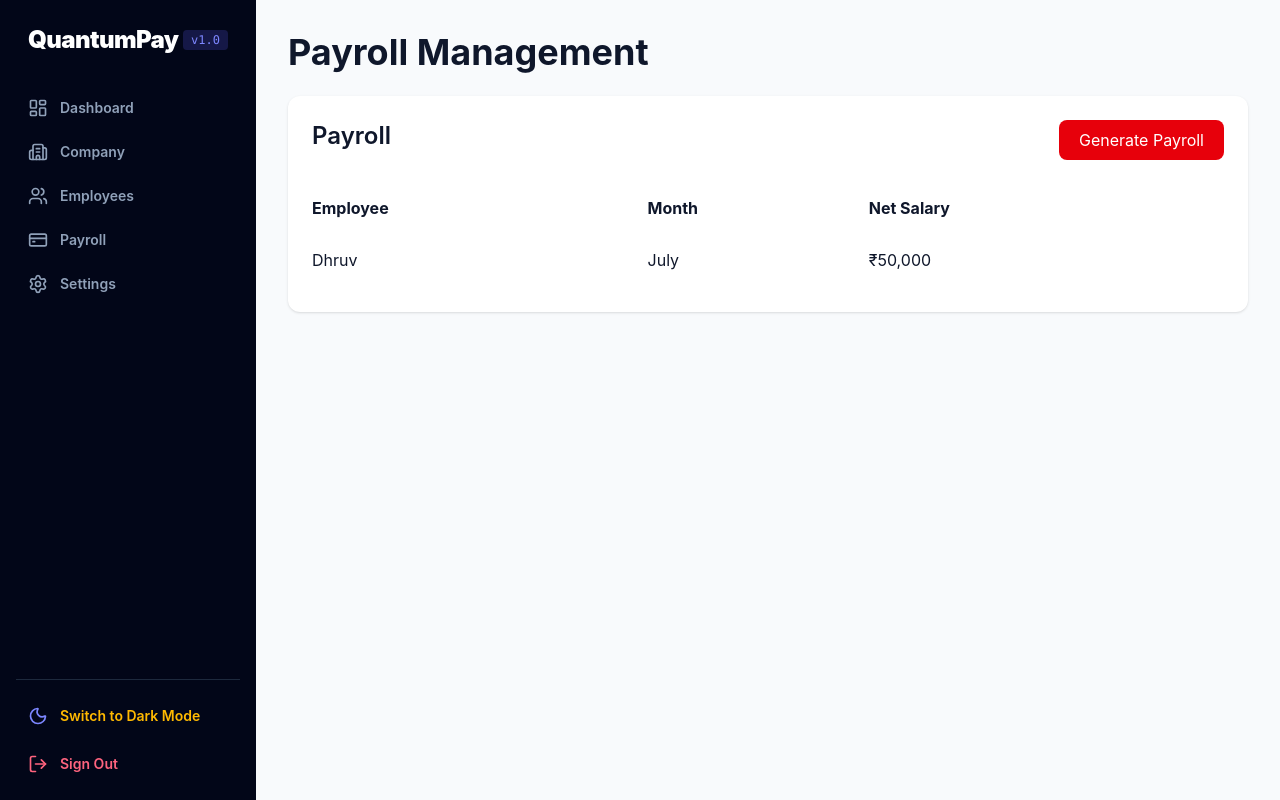
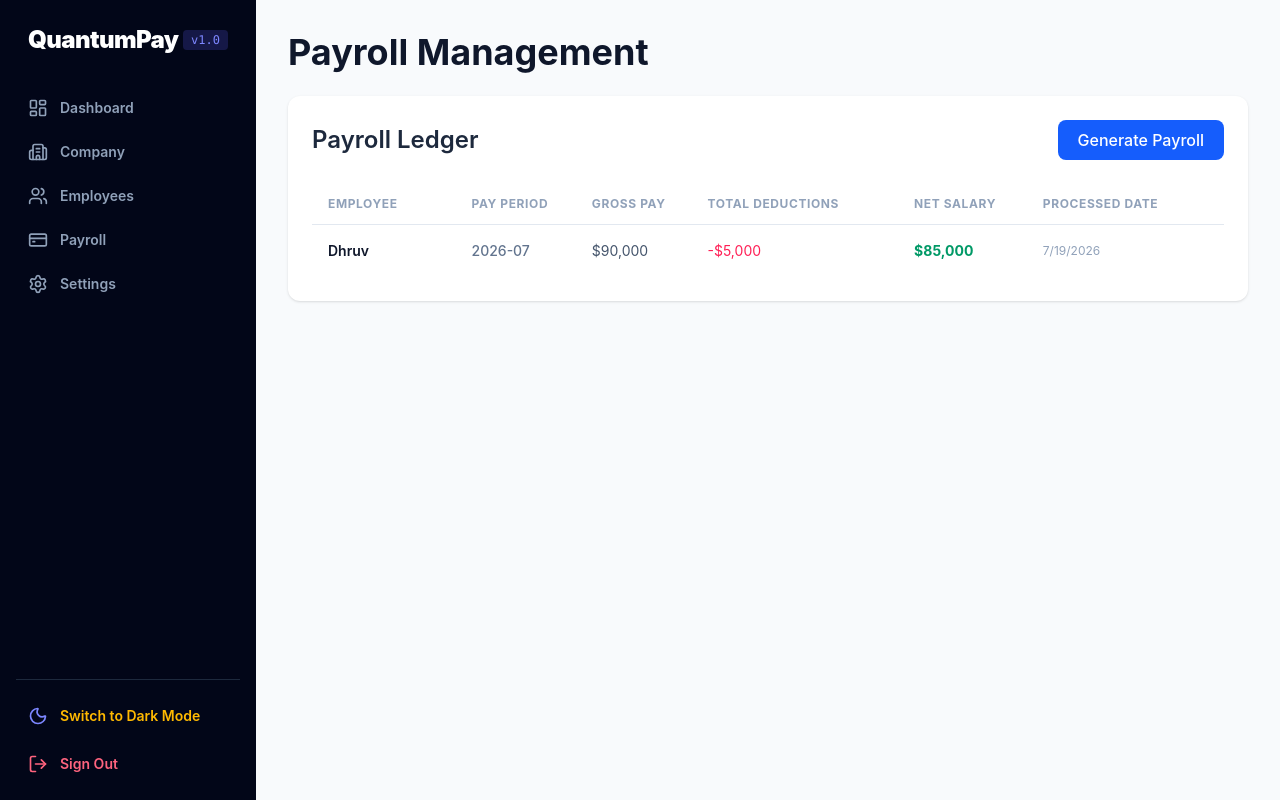
Before and after one commit to dhrumitcodes/AI-payroll-compliance-platform, a React (Vite) app in the folder payroll-frontend/: page /payroll in a window 1280 px wide. Both pictures are taken after a click on the button "Generate Payroll". Built offline with nearby package versions, Linux system fonts and the light colour scheme; no server answers.

Commit message:
feat: implement dynamic payroll ledger page matched with backend PaySlipResponseDTO layout

```diff
--- a/payroll-frontend/src/pages/auth/LoginPage.jsx
+++ b/payroll-frontend/src/pages/auth/LoginPage.jsx
@@ -1,4 +1,18 @@
+import React, { useState } from 'react';
+import { useNavigate } from 'react-router-dom';
+
 function LoginPage() {
+    const [email, setEmail] = useState('');
+    const [password, setPassword] = useState('');
+    const navigate = useNavigate();
+
+    const handleSubmit = (e) => {
+        e.preventDefault();
+
+        console.log("Logging in with:", email, password);
+        navigate('/dashboard');
+    };
+
     return (
         <div className="min-h-screen flex items-center justify-center bg-slate-900">
             <div className="w-full max-w-md rounded-xl bg-slate-800 p-8 shadow-xl">
@@ -11,21 +25,28 @@ function LoginPage() {
                     Sign in to continue
                 </p>
 
-                <form className="mt-8 space-y-5">
+                <form onSubmit={handleSubmit} className="mt-8 space-y-5">
 
                     <input
                         type="email"
                         placeholder="Email"
+                        value={email}
+                        onChange={(e) => setEmail(e.target.value)}
                         className="w-full rounded-lg border border-slate-700 bg-slate-900 p-3 text-white outline-none"
+                        required
                     />
 
                     <input
                         type="password"
                         placeholder="Password"
+                        value={password}
+                        onChange={(e) => setPassword(e.target.value)}
                         className="w-full rounded-lg border border-slate-700 bg-slate-900 p-3 text-white outline-none"
+                        required
                     />
 
                     <button
+                        type="submit"
                         className="w-full rounded-lg bg-blue-600 py-3 font-semibold text-white hover:bg-blue-700"
                     >
                         Login
--- a/payroll-frontend/src/pages/payroll/PayrollPage.jsx
+++ b/payroll-frontend/src/pages/payroll/PayrollPage.jsx
@@ -1,63 +1,127 @@
+import React, { useState, useEffect } from "react";
 import Layout from "../../components/layout/Layout";
 
 function PayrollPage() {
+    const [records, setRecords] = useState([]);
+    const [loading, setLoading] = useState(true);
+    const [generating, setGenerating] = useState(false);
+    const [error, setError] = useState(null);
+
+    const fetchPayrollSlips = () => {
+        setLoading(true);
+        setError(null);
+        fetch("http://localhost:8080/api/payroll/slips/employee/1")
+            .then((response) => {
+                if (!response.ok) throw new Error("Failed to pull payroll ledger records");
+                return response.json();
+            })
+            .then((res) => {
+                if (res.success && res.data && res.data.length > 0) {
+                    setRecords(res.data);
+                } else {
+                    // Fallback empty data layout state
+                    setRecords([]);
+                }
+                setLoading(false);
+            })
+            .catch((err) => {
+                console.error("API Fetch Error:", err);
+                setRecords([]);
+                setLoading(false);
+            });
+    };
+
+    useEffect(() => {
+        fetchPayrollSlips();
+    }, []);
+
+    const handleGenerateMockPayroll = () => {
+        setGenerating(true);
+
+        setTimeout(() => {
+            const mockPaySlip = {
+                id: Date.now(),
+                employeeId: 1,
+                employeeName: "Dhruv",
+                payPeriod: "2026-07",
+                grossPay: 90000.00,
+                totalDeductions: 5000.00,
+                netPay: 85000.00,
+                processedAt: new Date().toISOString()
+            };
+
+            setRecords((prev) => [mockPaySlip, ...prev]);
+            setGenerating(false);
+        }, 800);
+    };
 
     return (
-
         <Layout>
-
-            <h1 className="text-4xl font-bold mb-6">
+            <h1 className="text-4xl font-bold mb-6 text-slate-900 dark:text-white">
                 Payroll Management
             </h1>
 
-            <div className="bg-white rounded-xl shadow p-6">
-
-                <div className="flex justify-between mb-6">
-
-                    <h2 className="text-2xl font-semibold">
-                        Payroll
+            <div className="bg-white dark:bg-slate-800 rounded-xl shadow p-6 transition-colors">
+                <div className="flex justify-between items-center mb-6">
+                    <h2 className="text-2xl font-semibold text-slate-800 dark:text-slate-200">
+                        Payroll Ledger
                     </h2>
-
-                    <button className="bg-red-600 text-white px-5 py-2 rounded-lg">
-                        Generate Payroll
+                    <button
+                        onClick={handleGenerateMockPayroll}
+                        disabled={generating}
+                        className="bg-blue-600 hover:bg-blue-700 disabled:bg-blue-400 text-white px-5 py-2 rounded-lg font-medium transition-colors"
+                    >
+                        {generating ? "Processing..." : "Generate Payroll"}
                     </button>
-
                 </div>
 
-                <table className="w-full">
+                {loading && (
+                    <div className="text-center py-6 text-slate-500">Loading payroll entries...</div>
+                )}
 
+                {!loading && (
+                    <div className="overflow-x-auto">
+                        <table className="w-full text-left border-collapse">
                             <thead>
-
+                            <tr className="border-b border-slate-200 dark:border-slate-700 text-slate-400 text-xs font-bold uppercase tracking-wider">
+                                <th className="py-3 px-4">Employee</th>
+                                <th>Pay Period</th>
+                                <th>Gross Pay</th>
+                                <th>Total Deductions</th>
+                                <th>Net Salary</th>
+                                <th>Processed Date</th>
+                            </tr>
+                            </thead>
+                            <tbody className="divide-y divide-slate-100 dark:divide-slate-700 text-sm text-slate-600 dark:text-slate-300">
+                            {records.length === 0 ? (
                                 <tr>
-
-                        <th className="text-left py-3">Employee</th>
-                        <th className="text-left">Month</th>
-                        <th className="text-left">Net Salary</th>
-
+                                    <td colSpan="6" className="text-center py-8 text-slate-400">
+                                        No payroll ledger entries found for this employee.
+                                    </td>
                                 </tr>
-
-                    </thead>
-
-                    <tbody>
-
-                    <tr>
-
-                        <td className="py-4">Dhruv</td>
-                        <td>July</td>
-                        <td>₹50,000</td>
-
+                            ) : (
+                                records.map((slip) => (
+                                    <tr key={slip.id} className="hover:bg-slate-50/50 dark:hover:bg-slate-900/20 animate-fadeIn">
+                                        <td className="py-4 px-4 font-semibold text-slate-900 dark:text-slate-100">
+                                            {slip.employeeName}
+                                        </td>
+                                        <td className="font-medium text-slate-500">{slip.payPeriod}</td>
+                                        <td className="text-slate-600">${slip.grossPay?.toLocaleString()}</td>
+                                        <td className="text-rose-500">-${slip.totalDeductions?.toLocaleString()}</td>
+                                        <td className="text-emerald-600 font-bold">${slip.netPay?.toLocaleString()}</td>
+                                        <td className="text-xs text-slate-400">
+                                            {slip.processedAt ? new Date(slip.processedAt).toLocaleDateString() : "—"}
+                                        </td>
                                     </tr>
-
+                                ))
+                            )}
                             </tbody>
-
                         </table>
-
                     </div>
-
+                )}
+            </div>
         </Layout>
-
     );
-
 }
 
 export default PayrollPage;
```
Lines whose indentation alone changed are shown as unchanged.
